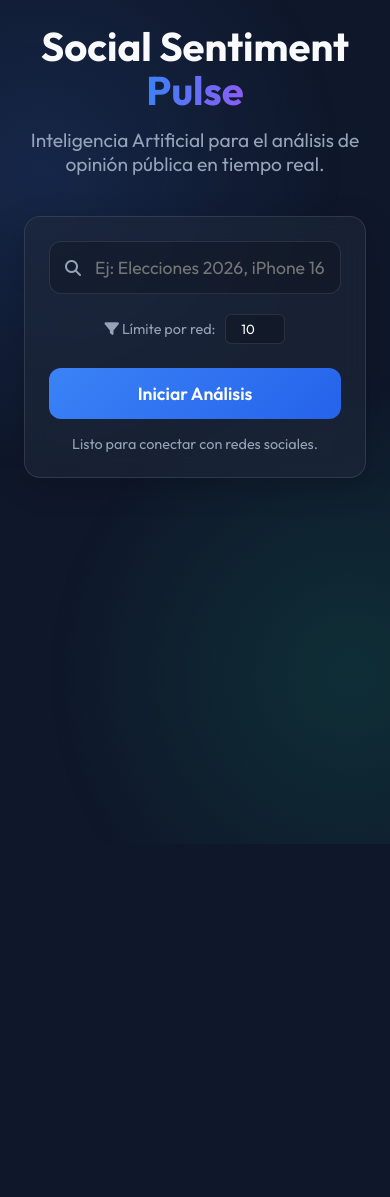
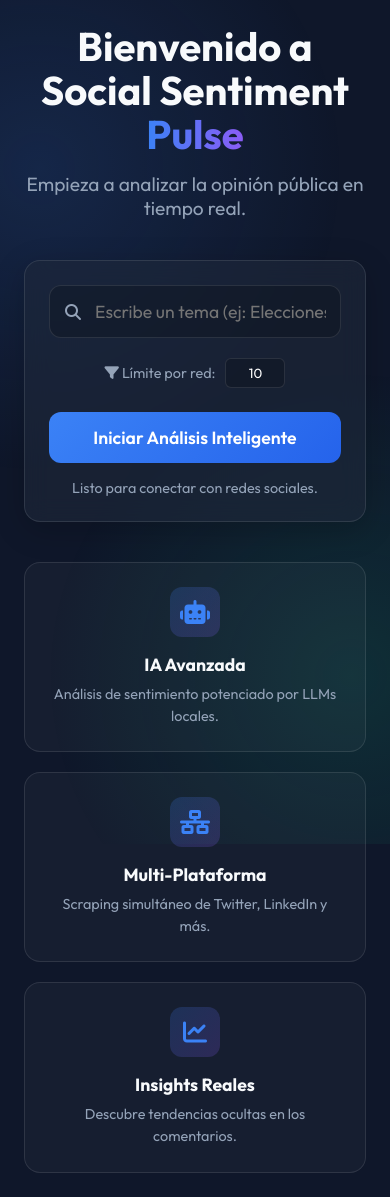
Before and after one commit to Jorgemrqz/web_scrapping, a Vue app in the folder frontend-vue/: page / in a window 390 px wide. Before the commit the page ends 844 px from the top, so only its background shows below. Built offline with nearby package versions, Linux system fonts and the light colour scheme.

Commit message:
feat: Implement initial frontend UI and styling with Vue and CSS.

```diff
--- a/frontend-vue/src/App.vue
+++ b/frontend-vue/src/App.vue
@@ -7,6 +7,7 @@ import { marked } from 'marked';
 // Vistas
 const currentView = ref('search'); // 'search' | 'dashboard'
 const activeTab = ref('overview'); // 'overview' | 'platforms' | 'storytelling' | 'data'
+const isSidebarCollapsed = ref(false);
 
 // Datos de Búsqueda
 const topic = ref('');
@@ -80,6 +81,15 @@ const storytellingHtml = computed(() => {
 
 // --- Métodos ---
 
+function toggleSidebar() {
+    isSidebarCollapsed.value = !isSidebarCollapsed.value;
+    // Resize charts after transition
+    setTimeout(() => {
+        if (globalChartInstance.value) globalChartInstance.value.resize();
+        if (platformChartInstance.value) platformChartInstance.value.resize();
+    }, 310);
+}
+
 function getTotal() {
     if (!dashboardData.value) return 0;
     const counts = dashboardData.value.stats.global_counts;
@@ -89,7 +99,7 @@ function getTotal() {
 async function startAnalysis() {
     if (!topic.value.trim()) {
         statusText.value = "⚠️ Por favor ingresa un tema.";
-        statusColor.value = "text-red-500"; // Usaremos clases utilitarias o inline styles si hace falta
+        statusColor.value = "text-danger"; // Fixed: use css variable or known class
         return;
     }
 
@@ -98,11 +108,7 @@ async function startAnalysis() {
     statusColor.value = "text-secondary";
 
     try {
-        const response = await fetch('/scrape', { // Proxy configurado en vite.config.js o ruta relativa si backend sirve front
-             // Nota: En desarrollo local con Vite separado del backend, necesitarás configurar proxy o usar URL completa.
-             // Asumiremos que en prod el backend sirve el front, pero en dev Vite corre en otro puerto.
-             // Para este caso, usaré ruta relativa asumiendo proxy o backend en 8000.
-             // Si falla en dev, cambiar a http://localhost:8000/scrape
+        const response = await fetch('/scrape', {
              method: 'POST',
              headers: { 'Content-Type': 'application/json' },
              body: JSON.stringify({ topic: topic.value, limit: parseInt(limit.value) })
@@ -116,7 +122,7 @@ async function startAnalysis() {
 
     } catch (error) {
         console.error(error);
-        statusText.value = "❌ Error al conectar con el servidor. Asegúrate que api.py esté corriendo.";
+        statusText.value = "❌ Error al conectar con el servidor.";
         isLoading.value = false;
     }
 }
@@ -160,6 +166,7 @@ function resetSearch() {
     dashboardData.value = null;
     currentView.value = 'search';
     topic.value = '';
+    isSidebarCollapsed.value = false; // Reset sidebar
 }
 
 function switchTab(tab) {
@@ -266,30 +273,35 @@ function getSentimentClass(text) {
   <div class="app-container">
 
     <!-- SIDEBAR (Only visible in Dashboard View) -->
-    <nav class="sidebar" :class="{ hidden: currentView === 'search' }">
+    <nav class="sidebar" :class="{ hidden: currentView === 'search', collapsed: isSidebarCollapsed }">
+        <!-- Sidebar Toggle -->
+        <div class="sidebar-toggle" @click="toggleSidebar">
+             <i :class="isSidebarCollapsed ? 'fa-solid fa-chevron-right' : 'fa-solid fa-chevron-left'"></i>
+        </div>
+
         <div class="logo-area">
             <i class="fa-solid fa-bolt pulse-icon-fa"></i>
             <h2>Sentiment<span class="highlight">Pulse</span></h2>
         </div>
 
         <ul class="nav-links">
-            <li :class="{ active: activeTab === 'overview' }" @click="switchTab('overview')">
+            <li :class="{ active: activeTab === 'overview' }" @click="switchTab('overview')" title="Visión Global">
                 <i class="fa-solid fa-chart-pie"></i> <span>Visión Global</span>
             </li>
-            <li :class="{ active: activeTab === 'platforms' }" @click="switchTab('platforms')">
+            <li :class="{ active: activeTab === 'platforms' }" @click="switchTab('platforms')" title="Plataformas">
                 <i class="fa-brands fa-hubspot"></i> <span>Por Plataforma</span>
             </li>
-            <li :class="{ active: activeTab === 'storytelling' }" @click="switchTab('storytelling')">
+            <li :class="{ active: activeTab === 'storytelling' }" @click="switchTab('storytelling')" title="Storytelling">
                 <i class="fa-solid fa-book-open-reader"></i> <span>Storytelling AI</span>
             </li>
-            <li :class="{ active: activeTab === 'data' }" @click="switchTab('data')">
+            <li :class="{ active: activeTab === 'data' }" @click="switchTab('data')" title="Datos">
                 <i class="fa-solid fa-table-list"></i> <span>Explorador de Datos</span>
             </li>
         </ul>
 
         <div class="nav-footer">
-            <button class="new-search-btn" @click="resetSearch">
-                <i class="fa-solid fa-magnifying-glass"></i> Nueva Búsqueda
+            <button class="new-search-btn" @click="resetSearch" title="Nueva Búsqueda">
+                <i class="fa-solid fa-magnifying-glass"></i> <span v-if="!isSidebarCollapsed">Nueva Búsqueda</span>
             </button>
         </div>
     </nav>
@@ -297,18 +309,18 @@ function getSentimentClass(text) {
     <!-- MAIN CONTENT -->
     <main class="main-content">
 
-        <!-- SEARCH VIEW -->
+        <!-- SEARCH VIEW (WELCOME PAGE) -->
         <div v-if="currentView === 'search'" class="view-container active-view">
             <div class="search-hero">
                 <div class="hero-text">
-                    <h1>Social Sentiment <span class="highlight">Pulse</span></h1>
-                    <p>Inteligencia Artificial para el análisis de opinión pública en tiempo real.</p>
+                    <h1>Bienvenido a <br>Social Sentiment <span class="highlight">Pulse</span></h1>
+                    <p>Empieza a analizar la opinión pública en tiempo real.</p>
                 </div>
 
                 <div class="search-card glass-card">
                     <div class="input-wrapper">
                         <i class="fa-solid fa-magnifying-glass search-icon"></i>
-                        <input type="text" v-model="topic" placeholder="Ej: Elecciones 2026, iPhone 16..." autocomplete="off" @keyup.enter="startAnalysis">
+                        <input type="text" v-model="topic" placeholder="Escribe un tema (ej: Elecciones, iPhone 16...)" autocomplete="off" @keyup.enter="startAnalysis">
                     </div>
 
                     <div class="options-wrapper">
@@ -317,12 +329,32 @@ function getSentimentClass(text) {
                     </div>
 
                     <button id="analyzeBtn" @click="startAnalysis" :disabled="isLoading">
-                        <span v-if="!isLoading" class="btn-text">Iniciar Análisis</span>
+                        <span v-if="!isLoading" class="btn-text">Iniciar Análisis Inteligente</span>
                         <div v-else class="loader"></div>
                     </button>
 
                     <p class="status-message" :class="statusColor">{{ statusText }}</p>
                 </div>
+
+                <!-- FEATURES GRID (NEW) -->
+                <div class="features-grid">
+                    <div class="feature-item">
+                        <div class="feature-icon"><i class="fa-solid fa-robot"></i></div>
+                        <h3>IA Avanzada</h3>
+                        <p>Análisis de sentimiento potenciado por LLMs locales.</p>
+                    </div>
+                    <div class="feature-item">
+                        <div class="feature-icon"><i class="fa-solid fa-network-wired"></i></div>
+                        <h3>Multi-Plataforma</h3>
+                        <p>Scraping simultáneo de Twitter, LinkedIn y más.</p>
+                    </div>
+                    <div class="feature-item">
+                        <div class="feature-icon"><i class="fa-solid fa-chart-line"></i></div>
+                        <h3>Insights Reales</h3>
+                        <p>Descubre tendencias ocultas en los comentarios.</p>
+                    </div>
+                </div>
+
             </div>
         </div>
 
--- a/frontend-vue/src/style.css
+++ b/frontend-vue/src/style.css
@@ -247,6 +247,15 @@ body {
   width: 60px;
   text-align: center;
   font-family: inherit;
+  -moz-appearance: textfield;
+  /* Firefox */
+}
+
+/* Hide spin buttons */
+.options-wrapper input::-webkit-outer-spin-button,
+.options-wrapper input::-webkit-inner-spin-button {
+  -webkit-appearance: none;
+  margin: 0;
 }
 
 #analyzeBtn {
@@ -572,6 +581,113 @@ tr:hover td {
   }
 }
 
+/* Sidebar Collapsed State */
+.sidebar.collapsed {
+  width: 80px;
+  padding: 24px 12px;
+}
+
+.sidebar.collapsed .logo-area h2,
+.sidebar.collapsed .nav-links li span,
+.sidebar.collapsed .nav-footer button {
+  display: none;
+}
+
+.sidebar.collapsed .logo-area {
+  justify-content: center;
+  margin-bottom: 30px;
+}
+
+.sidebar.collapsed .nav-links li {
+  justify-content: center;
+  padding: 12px;
+}
+
+.sidebar.collapsed .nav-links li i {
+  font-size: 1.2rem;
+  margin: 0;
+}
+
+.sidebar-toggle {
+  position: absolute;
+  top: 20px;
+  right: -15px;
+  width: 30px;
+  height: 30px;
+  background: var(--accent-color);
+  border: 2px solid var(--bg-dark);
+  border-radius: 50%;
+  color: white;
+  display: flex;
+  align-items: center;
+  justify-content: center;
+  cursor: pointer;
+  z-index: 10;
+  font-size: 0.8rem;
+  transition: transform 0.2s;
+}
+
+.sidebar-toggle:hover {
+  transform: scale(1.1);
+}
+
+/* Features Grid (Welcome Page) */
+.features-grid {
+  display: grid;
+  grid-template-columns: repeat(3, 1fr);
+  gap: 20px;
+  margin-top: 60px;
+  width: 100%;
+  max-width: 900px;
+}
+
+.feature-item {
+  background: rgba(255, 255, 255, 0.03);
+  border: 1px solid var(--glass-border);
+  padding: 24px;
+  border-radius: 16px;
+  text-align: center;
+  transition: transform 0.3s;
+}
+
+.feature-item:hover {
+  transform: translateY(-5px);
+  background: rgba(255, 255, 255, 0.05);
+}
+
+.feature-icon {
+  width: 50px;
+  height: 50px;
+  background: linear-gradient(135deg, rgba(59, 130, 246, 0.2), rgba(139, 92, 246, 0.2));
+  border-radius: 12px;
+  display: flex;
+  align-items: center;
+  justify-content: center;
+  margin: 0 auto 16px;
+  color: var(--accent-color);
+  font-size: 1.5rem;
+}
+
+.feature-item h3 {
+  font-size: 1.1rem;
+  margin-bottom: 8px;
+  color: var(--text-primary);
+}
+
+.feature-item p {
+  font-size: 0.9rem;
+  color: var(--text-secondary);
+  line-height: 1.5;
+}
+
+/* Responsive Features */
+@media (max-width: 768px) {
+  .features-grid {
+    grid-template-columns: 1fr;
+    margin-top: 40px;
+  }
+}
+
 /* Tag Colors */
 .tag-pos {
   color: var(--success);
```
